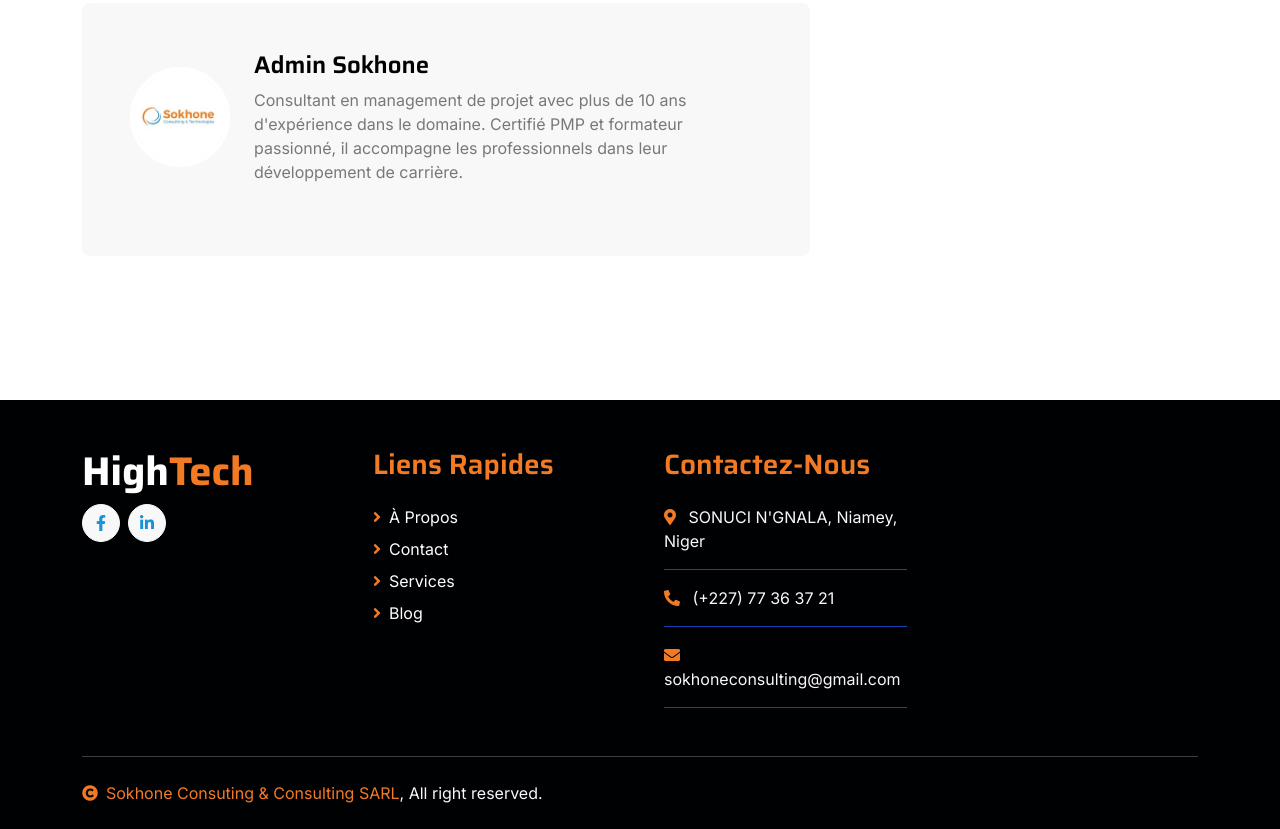
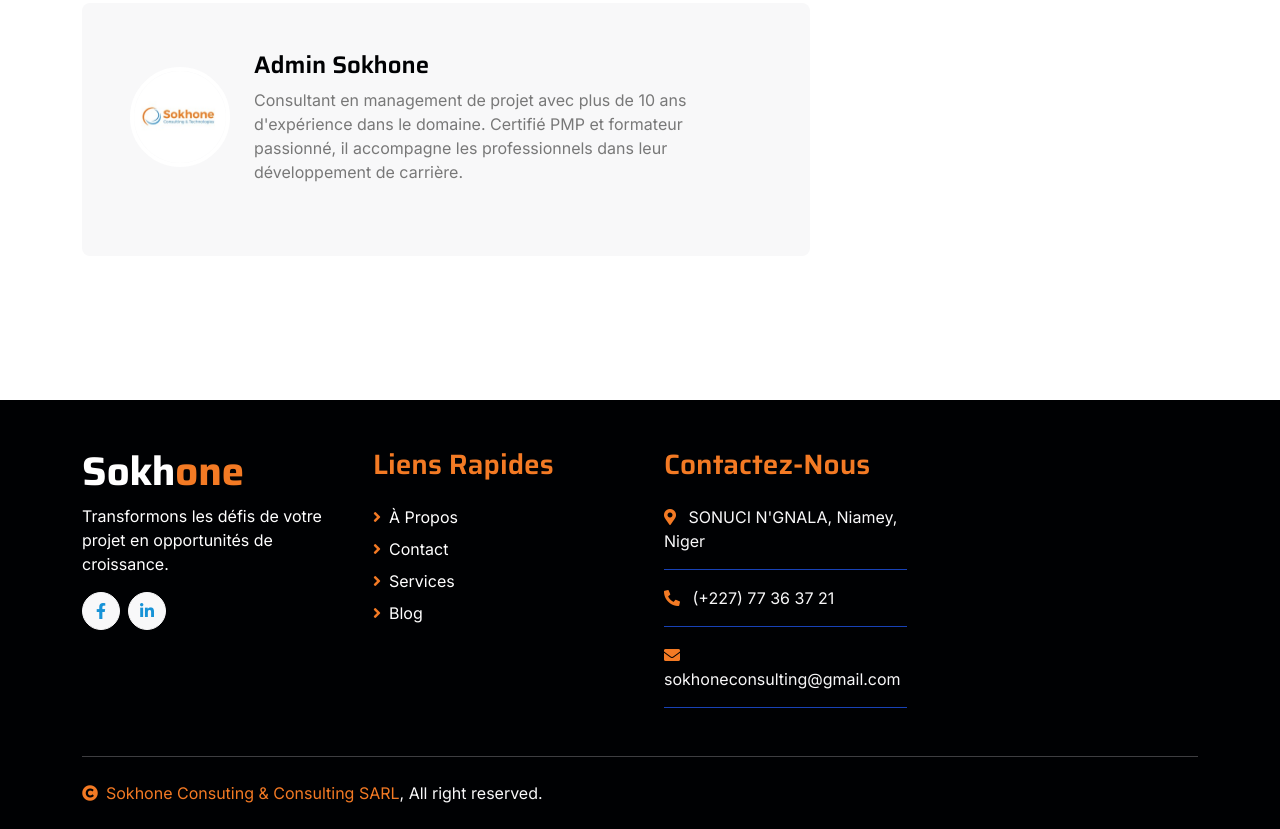
Before and after one commit to GNRain/Sokhone-Site, a plain HTML site: page blog1.html in a window 1280 px wide. Shown: the part 3207-4036 px from the top of the page. Drawn offline with nearby package versions, Linux system fonts and the light colour scheme.

Commit message:
Adjusted Footer

```diff
--- a/blog1.html
+++ b/blog1.html
@@ -309,8 +309,9 @@
         <div class="row g-5">
             <div class="col-lg-3 col-md-6">
                 <a href="index.html">
-                            <h1 class="text-white fw-bold d-block">High<span class="text-secondary">Tech</span> </h1>
+                    <h1 class="text-white fw-bold d-block">Sokh<span class="text-secondary">one</span></h1>
                 </a>
+                <p class="text-white mt-2">Transformons les défis de votre projet en opportunités de croissance.</p>
                 <div class="d-flex hightech-link">
                     <a href="https://www.facebook.com/people/Sokhone-Consulting-Technologies/61564109488597/" class="btn-light nav-fill btn btn-square rounded-circle me-2"><i class="fab fa-facebook-f text-primary"></i></a>
                     <a href="linkedin.com/company/sokhone-consulting-technologies" class="btn-light nav-fill btn btn-square rounded-circle me-0"><i class="fab fa-linkedin-in text-primary"></i></a>
```
Also changed, not shown: about.html (+4 -3 lines), blog.html (+4 -3 lines), blog2.html (+2 -1 lines), blog3.html (+2 -1 lines), contact.html (+4 -3 lines), index.html (+3 -2 lines), service.html (+2 -1 lines). Lines whose indentation alone changed are shown as unchanged.
